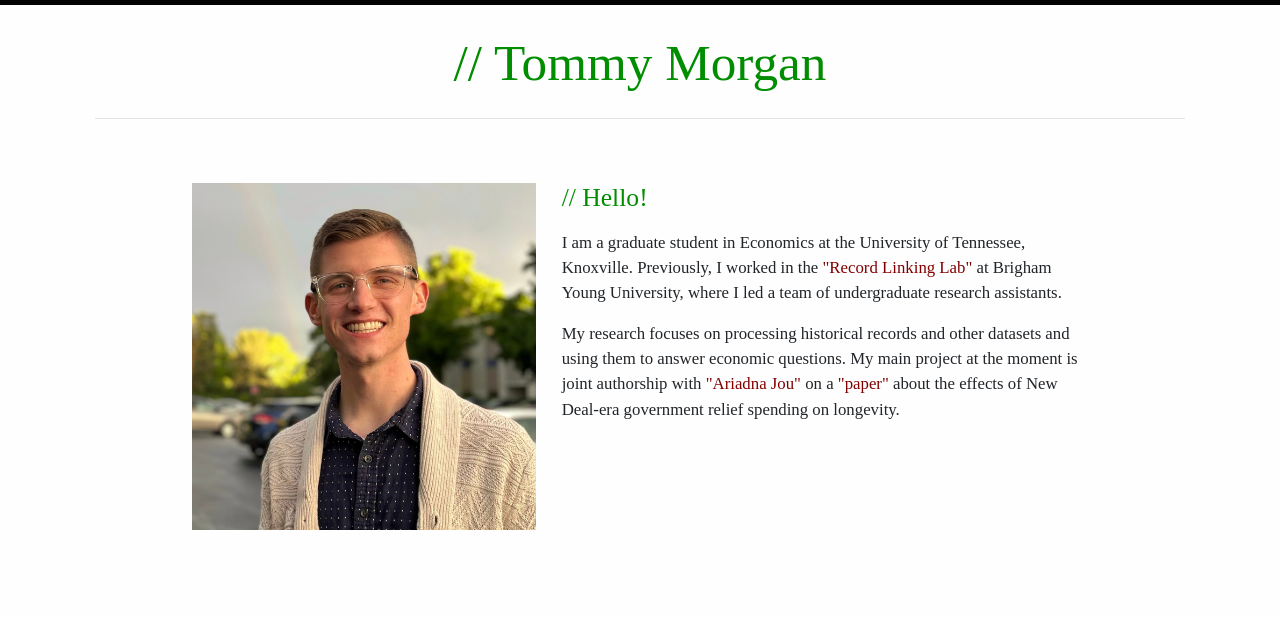
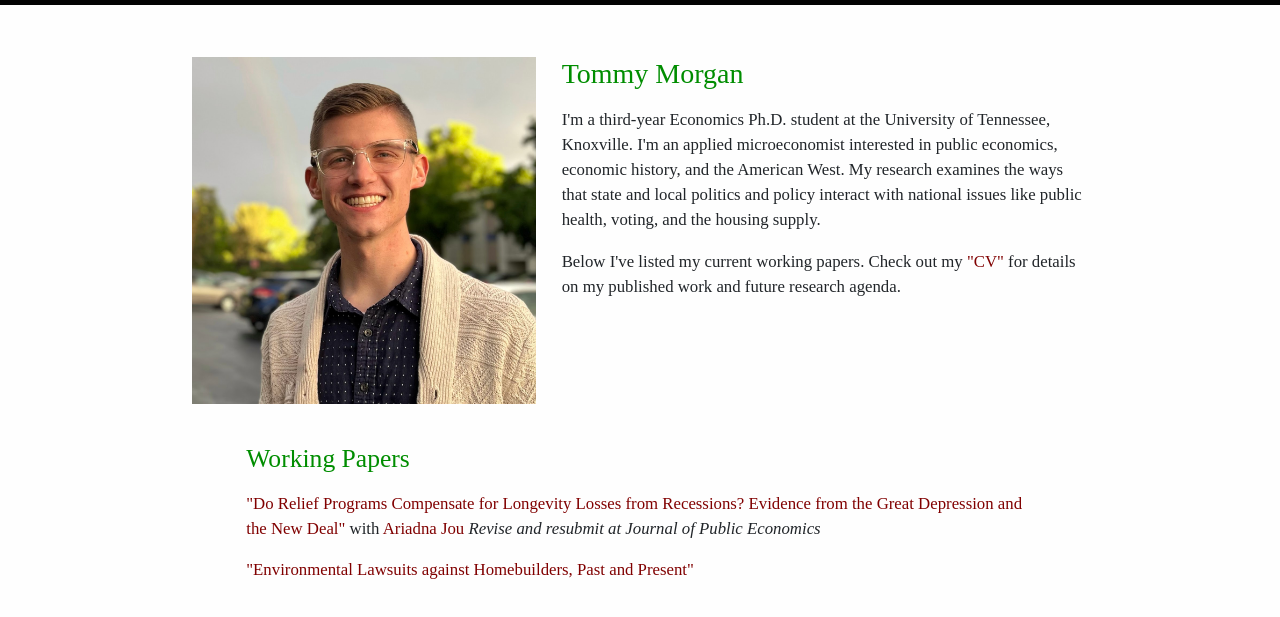
Before and after one commit to tmorg46/tmorg46.github.io, a plain HTML site: page index.html in a window 1280 px wide. Shown: the part 51-668 px from the top of the page. Drawn offline with nearby package versions, Linux system fonts and the light colour scheme; a web font is replaced by a local one.

Commit message:
links + web content

```diff
--- a/index.html
+++ b/index.html
@@ -72,10 +72,6 @@
 
   <!-- Begin page content -->
     <main role="main" class="container">
-	    <div class="row mx-auto d-block text-center">
-	    <h3 class="display-5">// Tommy Morgan</h3>
-	<hr>
-      </div>
 
     <div class="row">
       <div class="col-md-4 mx-auto d-block yeehaw">
@@ -83,18 +79,39 @@
           <img src="img/newpic_square.jpg" class="image-reduced mb-3" alt="Profile picture">
         </div>
       </div>
-    <div class="col-md-6 mx-auto d-block yeet">
+      <div class="col-md-6 mx-auto d-block yeet">
         <section id="home" class="mt-5">
-	      <h4>// Hello!</h4>
+	      <h3>Tommy Morgan</h3>
           <p>
-          I am a graduate student in Economics at the University of Tennessee, Knoxville. Previously, I worked in the <a href="https://rll.byu.edu" target="_blank"><bodylink>"Record Linking Lab"</bodylink></a> at Brigham Young University, where I led a team of undergraduate research assistants.
+            I'm a third-year Economics Ph.D. student at the University of Tennessee, Knoxville.
+            I'm an applied microeconomist interested in public economics, economic history, and the American West.
+            My research examines the ways that state and local politics and policy interact with national issues like public health, voting, and the housing supply.
           </p>
 	      <p>
-          My research focuses on processing historical records and other datasets and using them to answer economic questions. My main project at the moment is joint authorship with <a href="https://www.ariadnajou.com/" target="_blank"><bodylink>"Ariadna Jou"</bodylink></a> on a <a href="https://ariadnajou.github.io/website/Jou_Morgan_042025.pdf" target="_blank"><bodylink>"paper"</bodylink></a> about the effects of New Deal-era government relief spending on longevity.
+          Below I've listed my current working papers. Check out my <a href="https://www.tommymorgan.net/cv" target="_blank"><bodylink>"CV"</bodylink></a> for details on my published work and future research agenda.
           </p>
         </section>
       </div>
     </div>
+  <div class="row mx-auto">
+    <div class="col-md-1">
+
+    </div>
+    <div class="col-md-9 mx-auto d-block">
+      <br>
+      <h4>Working Papers</h4>
+      <p>
+        <a href="https://ariadnajou.github.io/website/Jou_Morgan_102025.pdf" target="_blank"><bodylink>"Do Relief Programs Compensate for Longevity Losses from Recessions? Evidence from the Great Depression and the New Deal"</bodylink></a> with <a href="https://www.ariadnajou.com/" target="_blank"><bodylink>Ariadna Jou</bodylink></a>
+        <i>Revise and resubmit at Journal of Public Economics</i>
+      </p>
+      <p>
+        <a href="http://tommymorgan.net/research/sepa_permits_wp.pdf" target="_blank"><bodylink>"Environmental Lawsuits against Homebuilders, Past and Present"</bodylink></a>
+      </p>
+    </div>
+    <div class="col-md-1">
+
+    </div>
+  </div>
 
     <footer class="footer">
       <!-- <div class="container">
```
Also changed, not shown: 1 other file.
